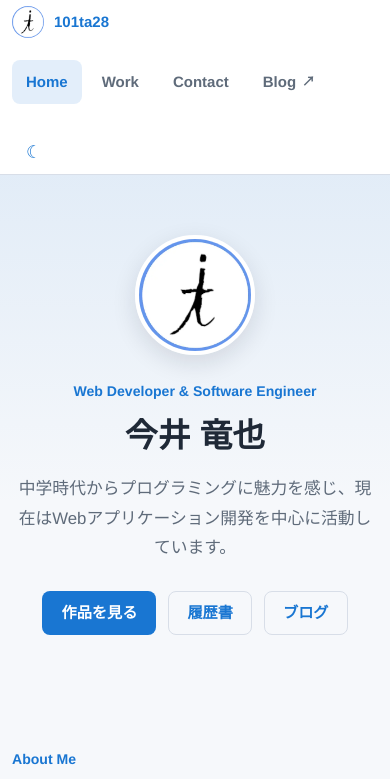
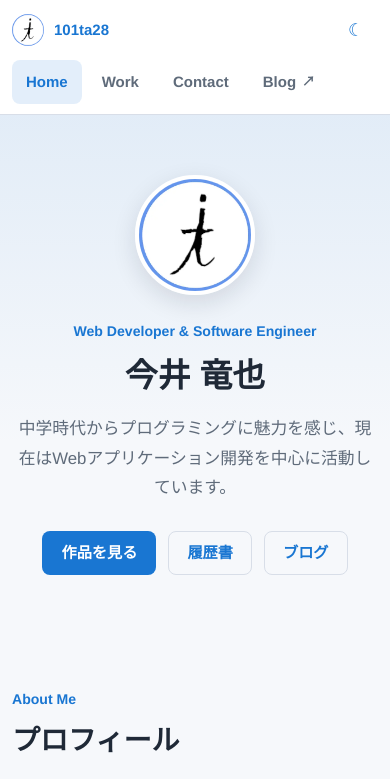
Before and after one commit to 101ta28/www-101ta28-com, an Astro site: page / in a window 390 px wide. Shown: the top 779 px of the page. Built offline with nearby package versions, Linux system fonts and the light colour scheme; Astro itself is replaced by a stand-in of ours.

Commit message:
fix mobile header theme toggle alignment

```diff
--- a/src/styles/global.css
+++ b/src/styles/global.css
@@ -725,10 +725,25 @@ textarea {
 @media (max-width: 840px) {
   .header-inner {
     grid-template-columns: 1fr auto;
+    gap: 8px 12px;
+    padding-top: 8px;
+  }
+
+  .brand {
+    grid-column: 1;
+    grid-row: 1;
+  }
+
+  .theme-toggle {
+    grid-column: 2;
+    grid-row: 1;
+    align-self: center;
+    justify-self: end;
   }
 
   .nav-links {
     grid-column: 1 / -1;
+    grid-row: 2;
     justify-content: flex-start;
     overflow-x: auto;
     padding-bottom: 10px;
```
